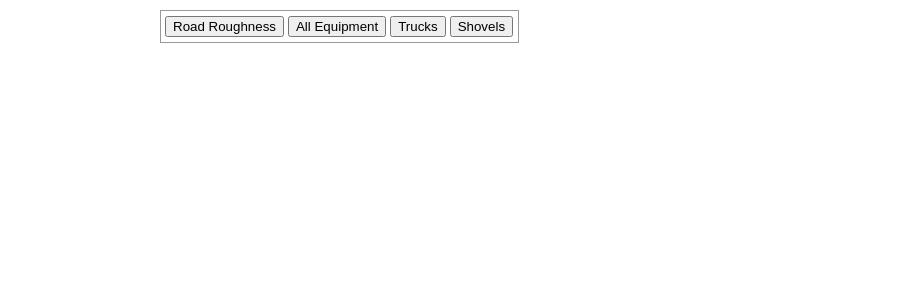
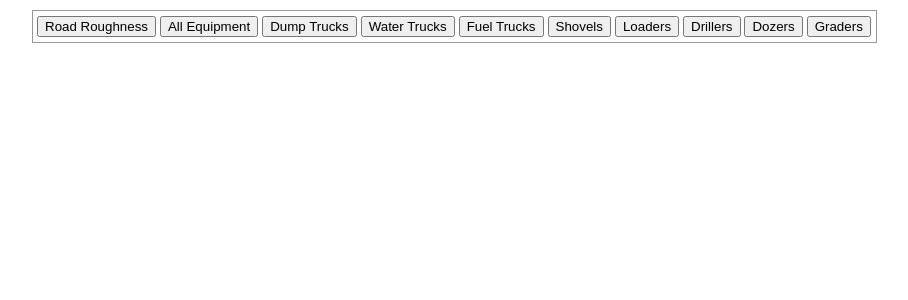
Before and after one commit to me4502/NavitronAutodriveSystem, a Flask app: page / in a window 1280 px wide. Shown: the top 300 px of the page, without its empty margins (224-1132 px from the left). Run offline with Flask 2, Linux system fonts and the light colour scheme; some libraries are stand-ins or nearby versions.

Commit message:
oops forgot frontend changes

```diff
--- a/app.py
+++ b/app.py
@@ -12,7 +12,7 @@ with open('data/culled.csv') as equipment_file:
     equipment_reader = csv.reader(equipment_file)
     for row in equipment_reader:
         _, lat, lng, type_, id_, sensor = row
-        sensor = float(sensor) / 100.0 if sensor != 'NULL' else None
+        sensor = float(sensor) if sensor != 'NULL' else None
         if (id_ not in equipment):
             equipment[id_] = []
         # update previous gps coord's next coord with current coord (lol nice explanation)
--- a/static/css/index.css
+++ b/static/css/index.css
@@ -13,7 +13,7 @@ html, body {
 #floating-panel {
     position: absolute;
     top: 10px;
-    left: 30%;
+    left: 20%;
     z-index: 5;
     background-color: #fff;
     padding: 5px;
--- a/templates/index.html
+++ b/templates/index.html
@@ -6,8 +6,14 @@
         <div id="floating-panel">
             <button onclick="toggle_heatmap()">Road Roughness</button>
             <button onclick="toggle_markers()">All Equipment</button>
-            <button onclick="toggle_markers('truck')">Trucks</button>
-            <button onclick="toggle_markers('shovel')">Shovels</button>
+            <button onclick="toggle_markers('Truck')">Dump Trucks</button>
+            <button onclick="toggle_markers('WaterTruck')">Water Trucks</button>
+            <button onclick="toggle_markers('FuelTruck')">Fuel Trucks</button>
+            <button onclick="toggle_markers('Shovel')">Shovels</button>
+            <button onclick="toggle_markers('Loader')">Loaders</button>
+            <button onclick="toggle_markers('Drill')">Drillers</button>
+            <button onclick="toggle_markers('Dozer')">Dozers</button>
+            <button onclick="toggle_markers('Grader')">Graders</button>
         </div>
     </body>
     <!-- jQuery -->
```
